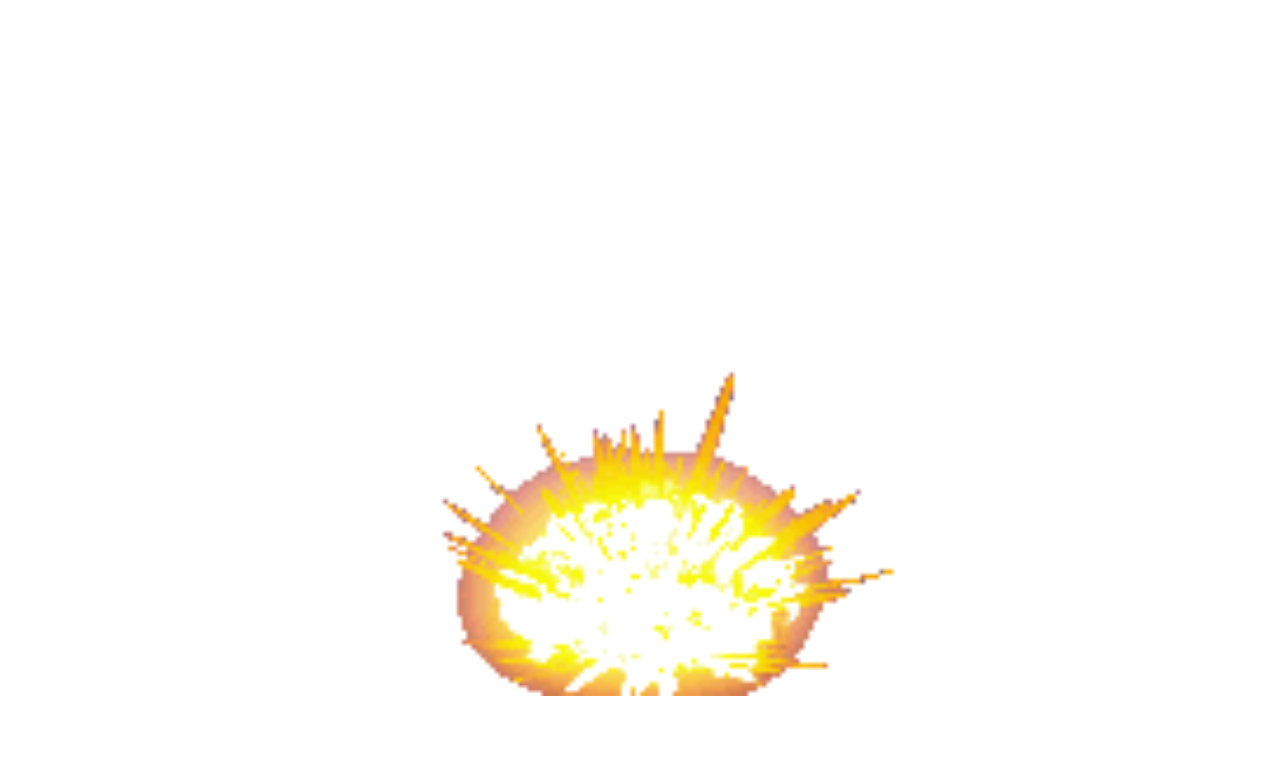
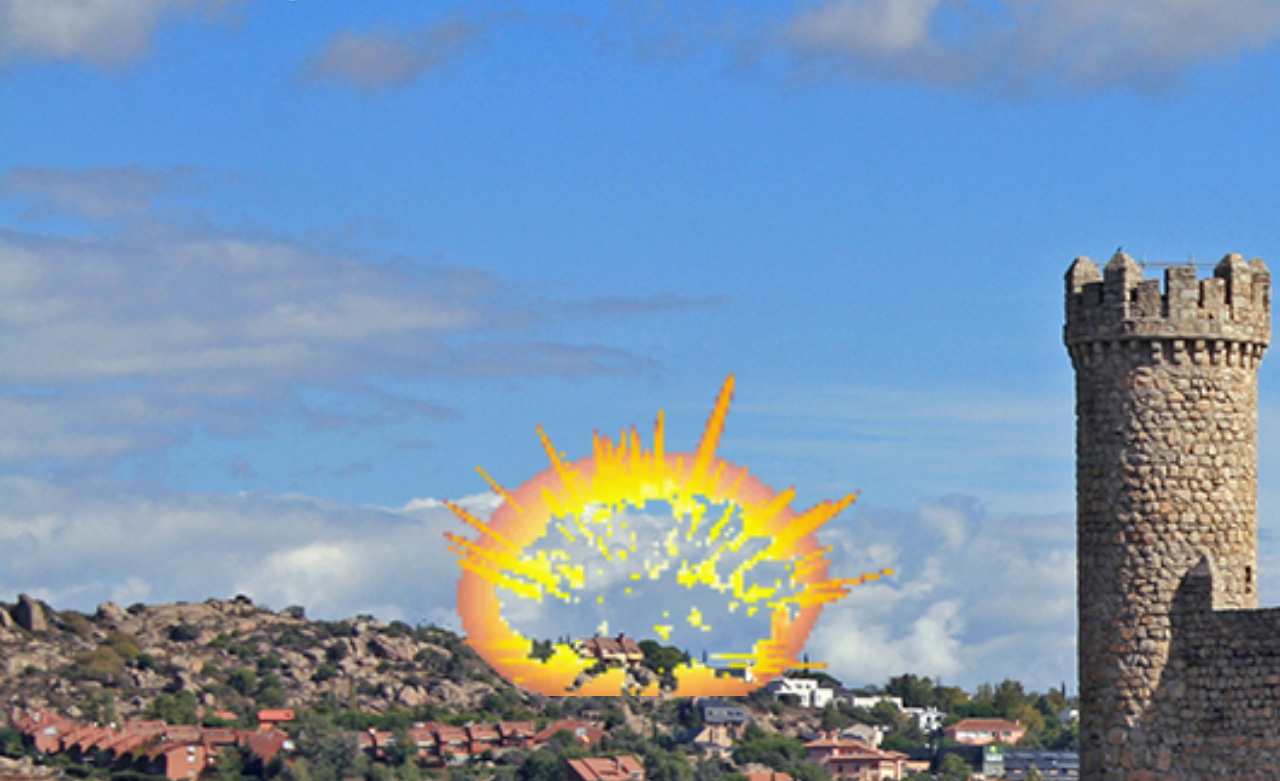
Before and after one commit to hectorprzz/furbo, a plain HTML site: page torrelodones.html in a window 1280 px wide. Shown: the part 94-875 px from the top of the page. Drawn offline with Linux system fonts and the light colour scheme; files whose address does not match are found by name.

Commit message:
Update styletorre.css

```diff
--- a/styletorre.css
+++ b/styletorre.css
@@ -1,6 +1,6 @@
 
 html{
-    background-image: url(images/Torrelodones.jpg);
+    background-image: url(Torrelodones.jpg);
     background-size: cover;
 }
 
```
